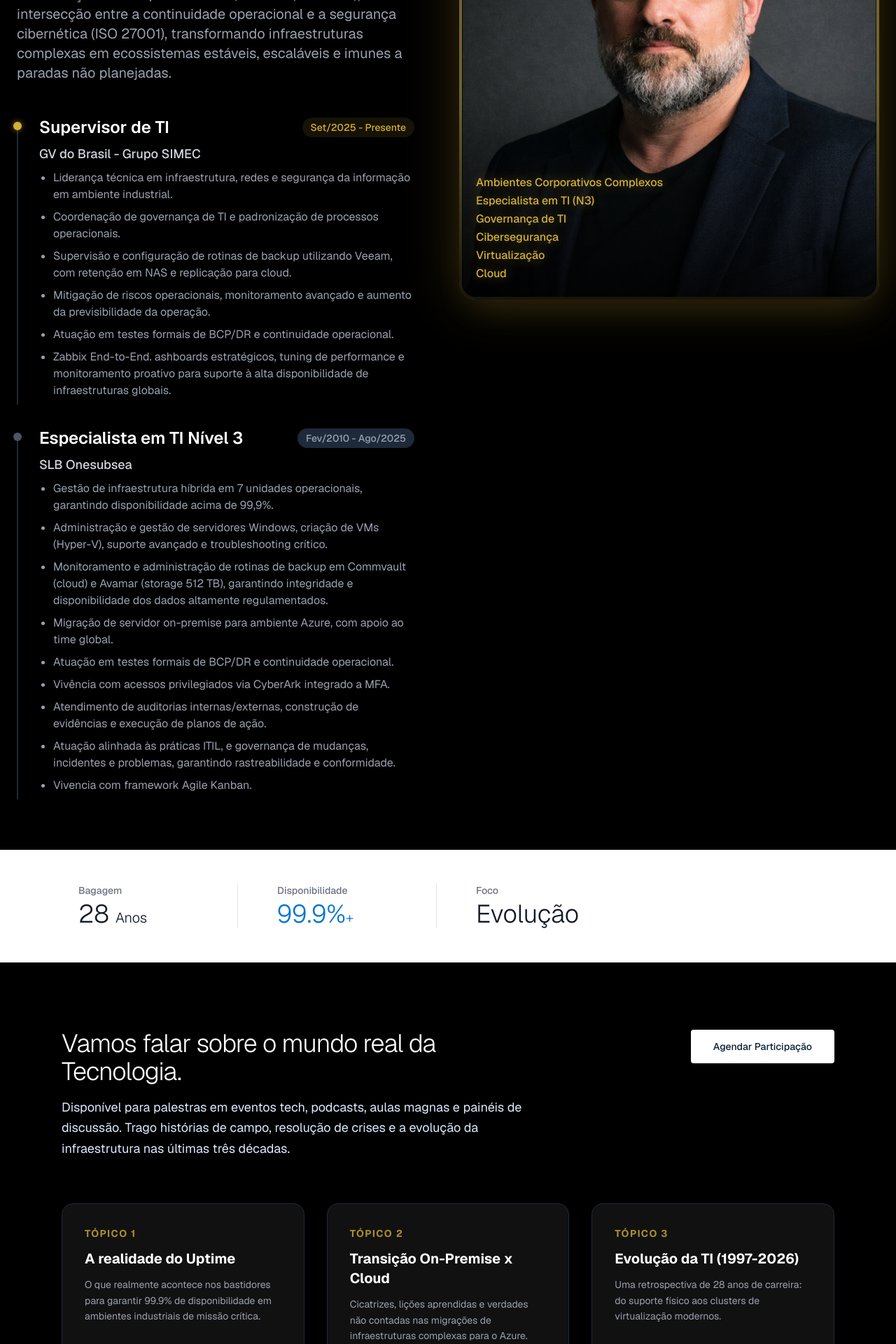
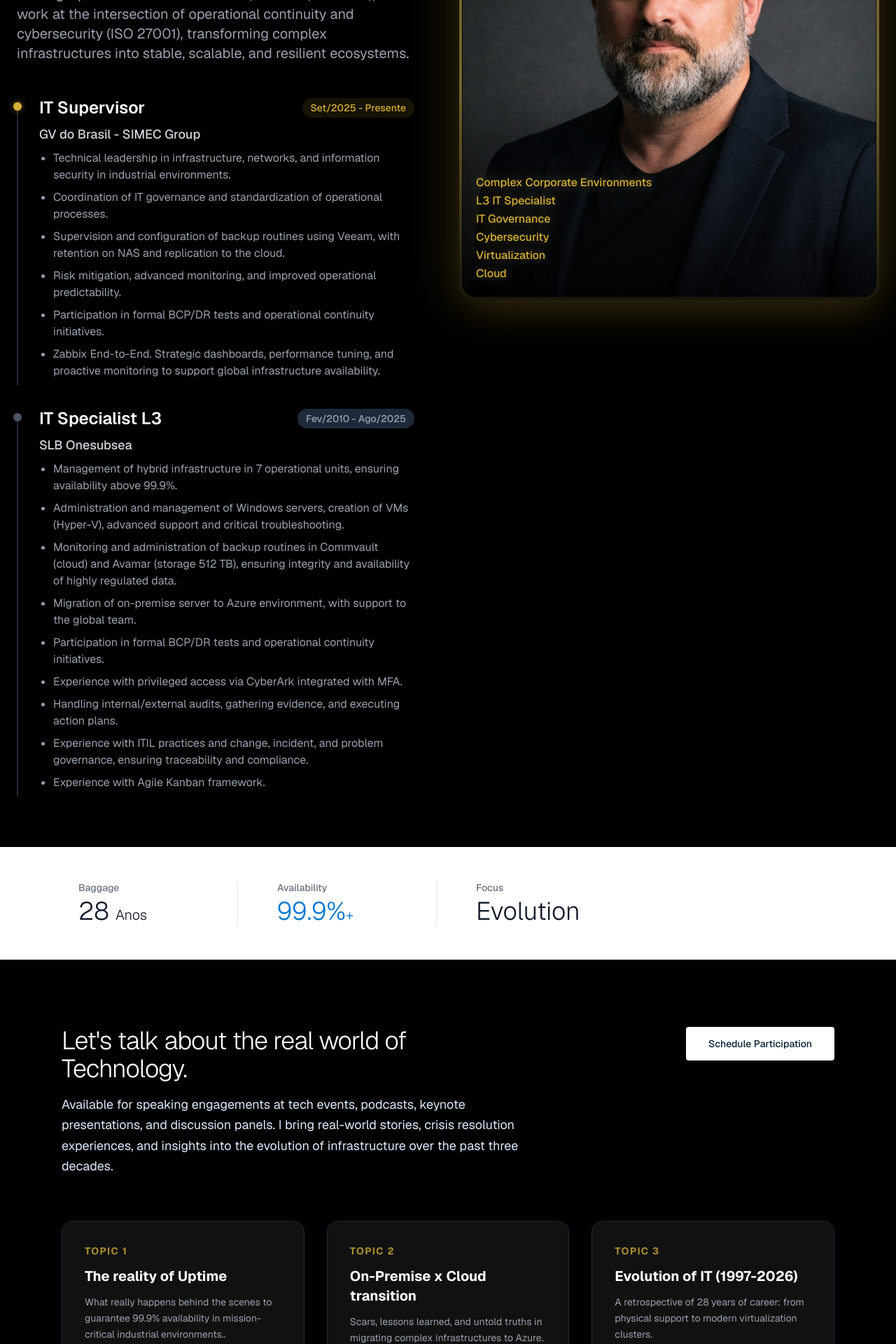
Before and after one commit to thiagoaneas-pinda/thiagorodrigues-ti_en, a Next.js app: page / in a window 1280 px wide. Shown: the part 420-2340 px from the top of the page at 70% size. Built offline with nearby package versions, Linux system fonts and the light colour scheme.

Commit message:
Site/Portifolio versão Ingles

```diff
--- a/app/page.tsx
+++ b/app/page.tsx
@@ -12,11 +12,11 @@ const Certificados = [
 ];
 
 const ArsenalSkills = [
-  "Ambientes Corporativos Complexos", "Virtualização (Proxmox/VMWare/Hyper-V)",
-  "Cloud Híbrida (Azure/AWS/GCP)", "Governança de TI",
+  "Complex Corporate Environments", "Virtualization (Proxmox/VMWare/Hyper-V)",
+  "Hybrid Cloud (Azure/AWS/GCP)", "IT Governance",
   "ITIL", "COBIT", "ISO27001", "Linux & Windows Server",
-  "Observabilidade (Zabbix)", "Gestão de Backups & BCP/DR", "IAM", "PAM", "CyberArk", "MFA",
-  "Auditoria & Conformidade", "Kanban", "ServiceNow", "BMCRemedy", "Zabbix",
+  "Observability (Zabbix)", "Backup & BCP/DR Management", "IAM", "PAM", "CyberArk", "MFA",
+  "Auditing & Compliance", "Kanban", "ServiceNow", "BMCRemedy", "Zabbix",
 ];
 
 const LearningSkills = [
@@ -26,55 +26,55 @@ const LearningSkills = [
 
 const experiences = [
   {
-    role: "Suporte Onsite & Infraestrutura",
+    role: "Onsite Support & Infrastructure",
     company: "Gerdau",
     period: "2008 - 2010",
-    description: "Suporte e Infraestrutura. Troubleshooting avançado e interface usuários locais."
+    description: "Support and Infrastructure. Advanced troubleshooting and user interface."
   },
   {
-    role: "Suporte Onsite & Infraestrutura",
+    role: "Onsite Support & Infrastructure",
     company: "Sidenor Villares",
     period: "2004",
-    description: "Suporte e Infraestrutura. Troubleshooting avançado e interface usuários locais."
+    description: "Support and Infrastructure. Advanced troubleshooting and user interface."
   },
   {
-    role: "Suporte Onsite & Infraestrutura",
+    role: "Onsite Support & Infrastructure",
     company: "Alstom",
     period: "2002",
-    description: "Suporte e Infraestrutura. Troubleshooting avançado e interface usuários locais."
+    description: "Support and Infrastructure. Advanced troubleshooting and user interface."
   },
   {
-    role: "Suporte Onsite & Infraestrutura",
+    role: "Onsite Support & Infrastructure",
     company: "EMBRAER",
     period: "2000",
-    description: "Suporte e Infraestrutura. Troubleshooting avançado e interface usuários locais."
+    description: "Support and Infrastructure. Advanced troubleshooting and user interface."
   },
   {
-    role: "Suporte Onsite & Infraestrutura",
+    role: "Onsite Support & Infrastructure",
     company: "Alcan - Aluminios do Brasil",
     period: "1999",
-    description: "Suporte e Infraestrutura. Troubleshooting avançado e interface usuários locais."
+    description: "Support and Infrastructure. Advanced troubleshooting and user interface."
   },
   {
-        role: "Suporte Onsite & Infraestrutura",
+    role: "Onsite Support & Infrastructure",
     company: "Confab Tubos",
     period: "1998",
-    description: "Suporte e Infraestrutura. Troubleshooting avançado e interface usuários locais."
+    description: "Support and Infrastructure. Advanced troubleshooting and user interface."
   }
 ];
 
 const mediaTopics = [
   {
-    title: "A realidade do Uptime",
-    desc: "O que realmente acontece nos bastidores para garantir 99.9% de disponibilidade em ambientes industriais de missão crítica."
+    title: "The reality of Uptime",
+    desc: "What really happens behind the scenes to guarantee 99.9% availability in mission-critical industrial environments.."
   },
   {
-    title: "Transição On-Premise x Cloud",
-    desc: "Cicatrizes, lições aprendidas e verdades não contadas nas migrações de infraestruturas complexas para o Azure."
+    title: "On-Premise x Cloud transition",
+    desc: "Scars, lessons learned, and untold truths in migrating complex infrastructures to Azure."
   },
   {
-    title: "Evolução da TI (1997-2026)",
-    desc: "Uma retrospectiva de 28 anos de carreira: do suporte físico aos clusters de virtualização modernos."
+    title: "Evolution of IT (1997-2026)",
+    desc: "A retrospective of 28 years of career: from physical support to modern virtualization clusters."
   }
 ];
 
@@ -157,10 +157,10 @@ export default function PortfolioPage() {
     <div className="flex-1 w-full md:max-w-xl">
       {/* Título com Destaque Dourado */}
       <h2 className="text-4xl md:text-5xl font-bold tracking-tight mb-4 text-center md:text-left">
-        Minha <span className="text-[#D4AF37]">Jornada</span>
+        My <span className="text-[#D4AF37]">Journey</span>
       </h2>
       <p className="text-xl text-gray-400 mb-12 text-center md:text-left">
-        Especialista N3 com 28 anos de carreira em tecnologia, garantindo a resiliência de operações globais e ambientes industriais de missão crítica. Expert em arquiteturas híbridas e virtualização de alta performance (Proxmox/VMWare), atuo na intersecção entre a continuidade operacional e a segurança cibernética (ISO 27001), transformando infraestruturas complexas em ecossistemas estáveis, escaláveis e imunes a paradas não planejadas.
+        L3 Specialist with 28 years of experience in technology, ensuring the resilience of global operations and mission-critical industrial environments. Expert in hybrid architectures and high-performance virtualization (Proxmox/VMWare), I work at the intersection of operational continuity and cybersecurity (ISO 27001), transforming complex infrastructures into stable, scalable, and resilient ecosystems.
       </p>
 
       {/* TIMELINE DE EXPERIÊNCIAS */}
@@ -172,17 +172,17 @@ export default function PortfolioPage() {
           <div className="absolute -left-[5px] top-2 h-3 w-3 rounded-full bg-[#D4AF37] shadow-[0_0_8px_rgba(212,175,55,0.6)]"></div>
 
           <div className="flex flex-col gap-1 sm:flex-row sm:items-center sm:justify-between mb-2">
-            <h3 className="text-2xl font-semibold text-white">Supervisor de TI</h3>
+            <h3 className="text-2xl font-semibold text-white">IT Supervisor</h3>
             <span className="text-sm font-medium text-[#D4AF37] bg-[#D4AF37]/10 px-3 py-1 rounded-full whitespace-nowrap">Set/2025 - Presente</span>
           </div>
-          <p className="text-lg font-medium text-gray-300 mb-2">GV do Brasil - Grupo SIMEC</p>
+          <p className="text-lg font-medium text-gray-300 mb-2">GV do Brasil - SIMEC Group</p>
           <ul className="list-disc list-outside space-y-2 pl-5 text-gray-400 text-base">
-            <li>Liderança técnica em infraestrutura, redes e segurança da informação em ambiente industrial.</li>
-            <li>Coordenação de governança de TI e padronização de processos operacionais.</li>
-            <li>Supervisão e configuração de rotinas de backup utilizando Veeam, com retenção em NAS e replicação para cloud.</li>
-            <li>Mitigação de riscos operacionais, monitoramento avançado e aumento da previsibilidade da operação.</li>
-            <li>Atuação em testes formais de BCP/DR e continuidade operacional.</li>
-            <li>Zabbix End-to-End. ashboards estratégicos, tuning de performance e monitoramento proativo para suporte à alta disponibilidade de infraestruturas globais. </li>
+            <li>Technical leadership in infrastructure, networks, and information security in industrial environments.</li>
+            <li>Coordination of IT governance and standardization of operational processes.</li>
+            <li>Supervision and configuration of backup routines using Veeam, with retention on NAS and replication to the cloud.</li>
+            <li>Risk mitigation, advanced monitoring, and improved operational predictability.</li>
+            <li>Participation in formal BCP/DR tests and operational continuity initiatives.</li>
+            <li>Zabbix End-to-End. Strategic dashboards, performance tuning, and proactive monitoring to support global infrastructure availability. </li>
           </ul>
         </div>
 
@@ -191,20 +191,20 @@ export default function PortfolioPage() {
           <div className="absolute -left-[5px] top-2 h-3 w-3 rounded-full bg-gray-600"></div>
 
           <div className="flex flex-col gap-1 sm:flex-row sm:items-center sm:justify-between mb-2">
-            <h3 className="text-2xl font-semibold text-white">Especialista em TI Nível 3</h3>
+            <h3 className="text-2xl font-semibold text-white">IT Specialist L3</h3>
             <span className="text-sm font-medium text-gray-400 bg-gray-800 px-3 py-1 rounded-full whitespace-nowrap">Fev/2010 - Ago/2025</span>
           </div>
           <p className="text-lg font-medium text-gray-300 mb-2">SLB Onesubsea</p>
           <ul className="list-disc list-outside space-y-2 pl-5 text-gray-400 text-base">
-            <li>Gestão de infraestrutura híbrida em 7 unidades operacionais, garantindo disponibilidade acima de 99,9%.</li>
-            <li>Administração e gestão de servidores Windows, criação de VMs (Hyper-V), suporte avançado e troubleshooting crítico.</li>
-            <li>Monitoramento e administração de rotinas de backup em Commvault (cloud) e Avamar (storage 512 TB), garantindo integridade e disponibilidade dos dados altamente regulamentados.</li>
-            <li>Migração de servidor on-premise para ambiente Azure, com apoio ao time global.</li>
-            <li>Atuação em testes formais de BCP/DR e continuidade operacional.</li>
-            <li>Vivência com acessos privilegiados via CyberArk integrado a MFA.</li>
-            <li>Atendimento de auditorias internas/externas, construção de evidências e execução de planos de ação.</li>
-            <li>Atuação alinhada às práticas ITIL, e governança de mudanças, incidentes e problemas, garantindo rastreabilidade e conformidade.</li>
-            <li>Vivencia com framework Agile Kanban.</li>
+            <li>Management of hybrid infrastructure in 7 operational units, ensuring availability above 99.9%.</li>
+            <li>Administration and management of Windows servers, creation of VMs (Hyper-V), advanced support and critical troubleshooting.</li>
+            <li>Monitoring and administration of backup routines in Commvault (cloud) and Avamar (storage 512 TB), ensuring integrity and availability of highly regulated data.</li>
+            <li>Migration of on-premise server to Azure environment, with support to the global team.</li>
+            <li>Participation in formal BCP/DR tests and operational continuity initiatives.</li>
+            <li>Experience with privileged access via CyberArk integrated with MFA.</li>
+            <li>Handling internal/external audits, gathering evidence, and executing action plans.</li>
+            <li>Experience with ITIL practices and change, incident, and problem governance, ensuring traceability and compliance.</li>
+            <li>Experience with Agile Kanban framework.</li>
           </ul>
         </div>
 
@@ -233,11 +233,11 @@ export default function PortfolioPage() {
         {/* Texto Foto  */}
         <div className="absolute bottom-6 left-6">
           <p className="text-sm md:text-base font-medium text-[#D4AF37] leading-relaxed drop-shadow-[0_0_8px_rgba(212,175,55,0.4)]">
-            Ambientes Corporativos Complexos <br />
-            Especialista em TI (N3) <br />
-            Governança de TI <br />
-            Cibersegurança <br />
-            Virtualização <br />
+            Complex Corporate Environments <br />
+            L3 IT Specialist<br />
+            IT Governance <br />
+            Cybersecurity <br />
+            Virtualization <br />
             Cloud
           </p>
         </div>
@@ -252,16 +252,16 @@ export default function PortfolioPage() {
         <div className="mx-auto max-w-6xl px-6 py-12">
           <div className="grid grid-cols-2 md:grid-cols-4 gap-8 divide-x divide-gray-200 -mx-6 px-6">
             <div className="pl-0 md:pl-6">
-              <p className="text-sm text-gray-500 mb-1 font-medium">Bagagem</p>
+              <p className="text-sm text-gray-500 mb-1 font-medium">Baggage</p>
               <p className="text-4xl font-light text-gray-900">28 <span className="text-xl">Anos</span></p>
             </div>
             <div className="pl-4 md:pl-6">
-              <p className="text-sm text-gray-500 mb-1 font-medium">Disponibilidade</p>
+              <p className="text-sm text-gray-500 mb-1 font-medium">Availability</p>
               <p className="text-4xl font-light text-[#0076CE]">99.9%<span className="text-xl">+</span></p>
             </div>
             <div className="pl-4 md:pl-6">
-              <p className="text-sm text-gray-500 mb-1 font-medium">Foco</p>
-              <p className="text-4xl font-light text-gray-900">Evolução</p>
+              <p className="text-sm text-gray-500 mb-1 font-medium">Focus</p>
+              <p className="text-4xl font-light text-gray-900">Evolution</p>
 
             </div>
           </div>
@@ -274,14 +274,14 @@ export default function PortfolioPage() {
           <div className="flex flex-col md:flex-row justify-between items-start gap-12 mb-16">
             <div className="max-w-2xl">
               <h2 className="text-3xl md:text-4xl font-light tracking-tight mb-4">
-                Vamos falar sobre o mundo real da Tecnologia.
+                Let's talk about the real world of Technology.
               </h2>
               <p className="text-lg text-blue-100 leading-relaxed">
-                Disponível para palestras em eventos tech, podcasts, aulas magnas e painéis de discussão. Trago histórias de campo, resolução de crises e a evolução da infraestrutura nas últimas três décadas.
+                Available for speaking engagements at tech events, podcasts, keynote presentations, and discussion panels. I bring real-world stories, crisis resolution experiences, and insights into the evolution of infrastructure over the past three decades.
               </p>
             </div>
             <a href="mailto:thiagoaneas@gmail.com" className="shrink-0 bg-white text-[#0a1f35] px-8 py-3.5 rounded text-sm font-medium hover:bg-gray-100 transition shadow-sm">
-              Agendar Participação
+              Schedule Participation
             </a>
           </div>
 
@@ -292,7 +292,7 @@ export default function PortfolioPage() {
                   className="bg-[#111] p-8 rounded-2xl border border-gray-800 transition-all duration-300 hover:border-[#D4AF37] hover:shadow-[0_0_20px_rgba(212,175,55,0.15)] group"
                 >
                 <p className="text-sm text-[#D4AF37] font-bold uppercase tracking-widest mb-3 opacity-80">
-                    Tópico {index + 1}
+                    Topic {index + 1}
                 </p>
 
                 <h3 className="text-xl font-bold text-white mb-3 group-hover:text-[#D4AF37] transition-colors">
@@ -316,10 +316,10 @@ export default function PortfolioPage() {
     <div className="grid md:grid-cols-[1fr_2fr] gap-12 items-start mb-20">
       <div>
         <h2 className="text-3xl font-light text-gray-900 tracking-tight">
-          Certificações
+          Certifications
         </h2>
         <p className="text-gray-500 mt-3 text-lg leading-relaxed">
-          Validação oficial de competências e especialidades técnicas.
+          Official validation of competencies and technical specialties.
         </p>
       </div>
 
@@ -339,10 +339,10 @@ export default function PortfolioPage() {
     <div className="grid md:grid-cols-[1fr_2fr] gap-12 items-start mb-20">
       <div>
         <h2 className="text-3xl font-light text-gray-900 tracking-tight">
-          Arsenal Técnico
+          Technical Arsenal
         </h2>
         <p className="text-gray-500 mt-3 text-lg">
-          Soluções e tecnologias dominadas ao longo da carreira.
+          Solutions and technologies mastered throughout the career.
         </p>
       </div>
 
@@ -362,10 +362,10 @@ export default function PortfolioPage() {
     <div className="grid md:grid-cols-[1fr_2fr] gap-12 items-start">
       <div>
         <h2 className="text-3xl font-light text-gray-900 tracking-tight">
-          Novos Desafios
+          New Challenges
         </h2>
         <p className="text-gray-500 mt-3 text-lg leading-relaxed">
-          Foco na contínua maestria técnica para antecipar tendências e garantir estabilidade operacional.
+          Focus on continuous technical mastery to anticipate trends and ensure operational stability.
         </p>
       </div>
 
@@ -388,8 +388,8 @@ export default function PortfolioPage() {
       <section id="experiencia" className="bg-[#f5f6f7] py-24">
         <div className="mx-auto max-w-6xl px-6">
           <div className="mb-12">
-            <h2 className="text-3xl font-light text-gray-900 tracking-tight">Histórico Operacional</h2>
-            <p className="text-gray-500 mt-2 text-lg">Trajetória e impacto em ambientes corporativos.</p>
+            <h2 className="text-3xl font-light text-gray-900 tracking-tight">Operational History</h2>
+            <p className="text-gray-500 mt-2 text-lg">Career trajectory and impact in corporate environments.</p>
           </div>
 
           <div className="space-y-6">
@@ -417,10 +417,10 @@ export default function PortfolioPage() {
           <div className="grid md:grid-cols-2 gap-12 border-b border-gray-700 pb-12 mb-8">
             <div>
               <h2 className="text-2xl font-light text-white mb-4">
-                Pronto para o próximo desafio.
+                Ready for the next challenge.
               </h2>
               <p className="text-gray-400 max-w-md leading-relaxed">
-                Seja para integrar um time estratégico ou para um papo técnico sobre o mercado de infraestrutura, entre em contato.
+                Whether you're looking to integrate with a strategic team or have a technical discussion about the infrastructure market, feel free to reach out.
               </p>
             </div>
 
@@ -432,7 +432,7 @@ export default function PortfolioPage() {
           </div>
 
           <div className="flex flex-col md:flex-row justify-between items-center gap-4 text-sm text-gray-500">
-            <p>© {new Date().getFullYear()} Thiago Rodrigues. Todos os direitos reservados.</p>
+            <p>© {new Date().getFullYear()} Thiago Rodrigues. All rights reserved.</p>
             <div className="flex gap-6">
               <a href="https://www.linkedin.com/in/thiagorodrigues-ti" className="hover:text-white transition">LinkedIn</a>
               <a href="#podcasts" className="hover:text-white transition">Media Kit</a>
```
